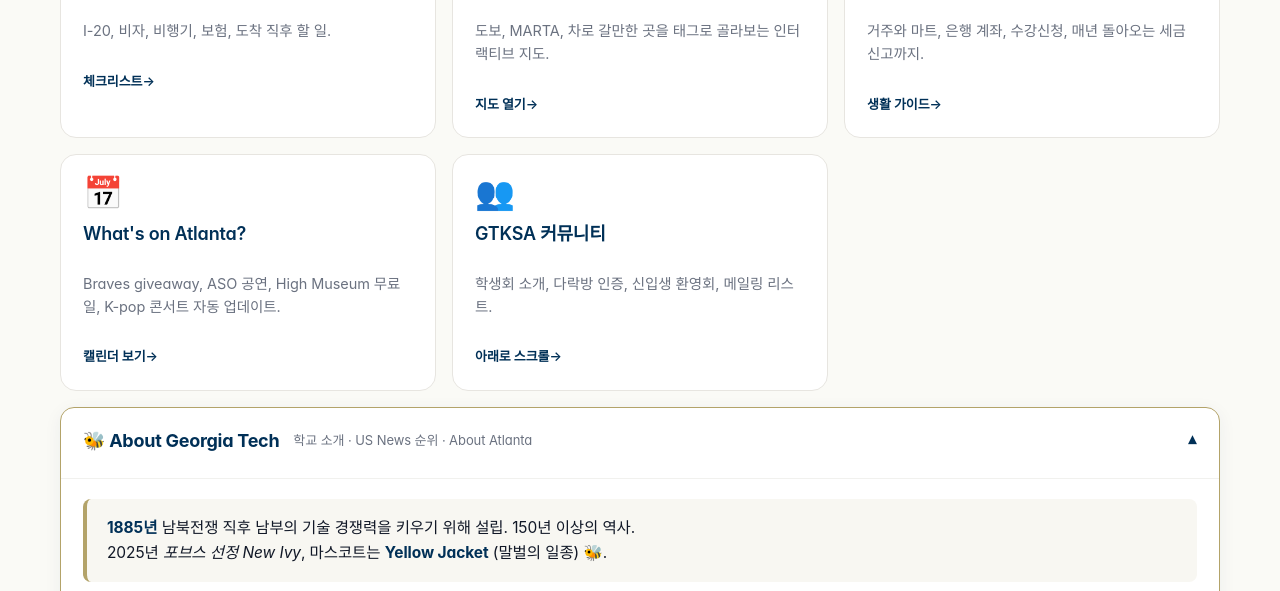
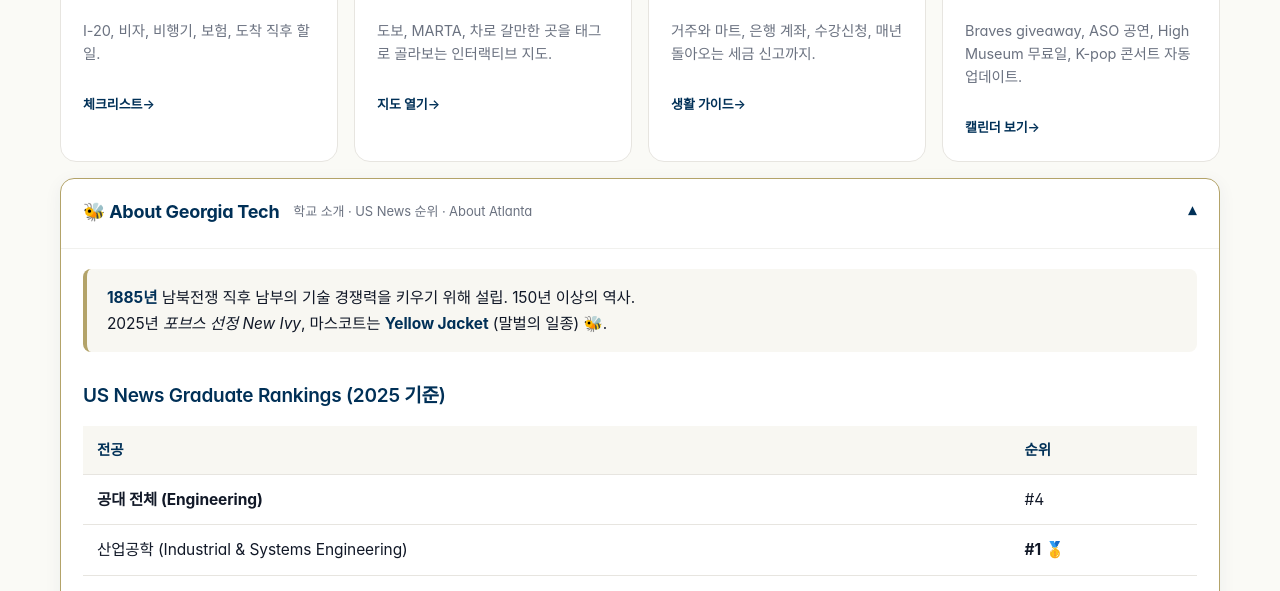
Before and after one commit to hhyy0401/gt-compass, a website: page index.html in a window 1280 px wide. Shown: the part 695-1286 px from the top of the page. Drawn offline with Linux system fonts and the light colour scheme; a web font is replaced by a local one.

Commit message:
Remove GTKSA shortcut card, change cards grid to 4 columns

```diff
--- a/assets/style.css
+++ b/assets/style.css
@@ -293,10 +293,10 @@
 /* ── Card grid ── */
 .cards {
   display: grid;
-  grid-template-columns: repeat(3, 1fr);
+  grid-template-columns: repeat(4, 1fr);
   gap: 16px;
 }
-@media (max-width: 900px) { .cards { grid-template-columns: 1fr 1fr; } }
+@media (max-width: 1100px) { .cards { grid-template-columns: 1fr 1fr; } }
 @media (max-width: 560px) { .cards { grid-template-columns: 1fr; } }
 
 /* 보조 톤 — 구분자 없이 색깔만 다르게 */
--- a/index.html
+++ b/index.html
@@ -44,12 +44,6 @@
       <h3>What's on Atlanta?</h3>
       <p class="meta">Braves giveaway, ASO 공연, High Museum 무료일, K-pop 콘서트 자동 업데이트.</p>
       <span class="cta">캘린더 보기</span>
-    </a>
-    <a href="#gtksa" class="card">
-      <span class="icon">👥</span>
-      <h3>GTKSA 커뮤니티</h3>
-      <p class="meta">학생회 소개, 다락방 인증, 신입생 환영회, 메일링 리스트.</p>
-      <span class="cta">아래로 스크롤</span>
     </a>
   </div>
 
```
